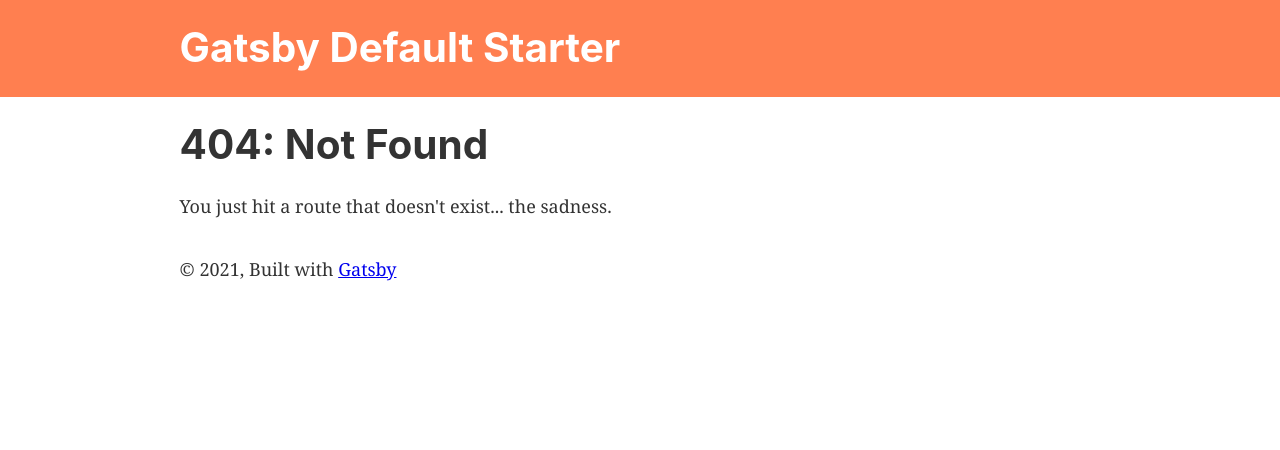
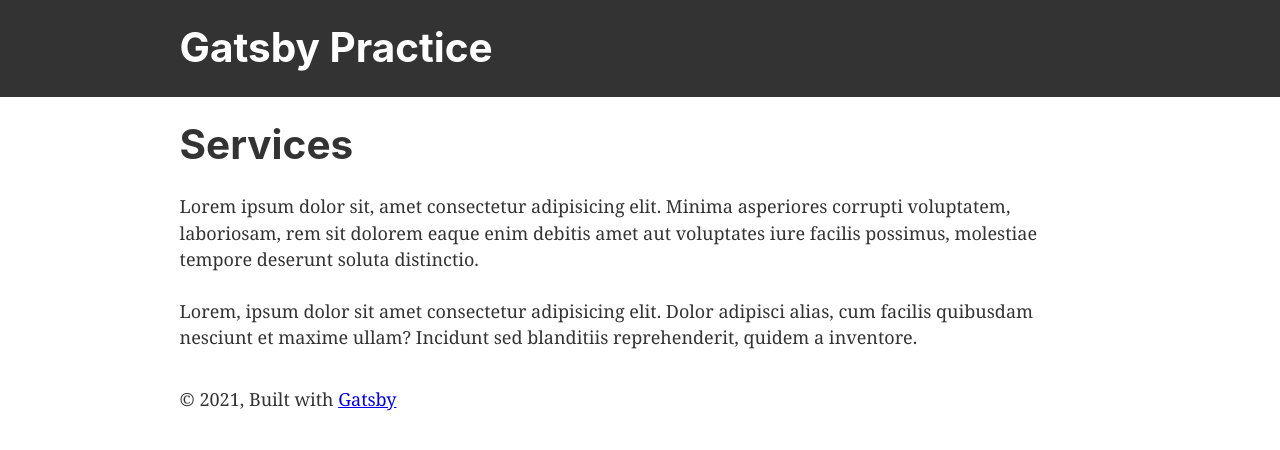
Before and after one commit to shallihan/gatsby_practice, a Gatsby site: page /services in a window 1280 px wide. Before the commit this address had no page. Built offline with nearby package versions, Linux system fonts and the light colour scheme; Gatsby itself is replaced by a stand-in of ours.

Commit message:
Add new pages to demonstrate routing in Gatsby.

```diff
--- a/gatsby-config.js
+++ b/gatsby-config.js
@@ -1,7 +1,7 @@
 module.exports = {
   siteMetadata: {
-    title: `Gatsby Default Starter`,
-    description: `Kick off your next, great Gatsby project with this default starter. This barebones starter ships with the main Gatsby configuration files you might need.`,
+    title: `Gatsby Practice`,
+    description: `A sample static website build using GatsbyJS`,
     author: `@gatsbyjs`,
     siteUrl: `https://gatsbystarterdefaultsource.gatsbyjs.io/`,
   },
--- a/src/components/header.js
+++ b/src/components/header.js
@@ -5,7 +5,7 @@ import { Link } from "gatsby"
 const Header = ({ siteTitle }) => (
   <header
     style={{
-      background: `coral`,
+      background: `#333`,
       marginBottom: `1.45rem`,
     }}
   >
--- a/src/pages/index.js
+++ b/src/pages/index.js
@@ -8,20 +8,24 @@ import Seo from "../components/seo"
 const IndexPage = () => (
   <Layout>
     <Seo title="Home" />
-    <h1>Hi people</h1>
-    <p>Welcome to your new Gatsby site.</p>
-    <p>Now go build something great.</p>
-    <StaticImage
+    <h1>
+      Learning how to use Gatsby, a React-based open-source framework for
+      creating websites and apps.
+    </h1>
+    <p>
+      The combined functionality from React, GraphQL and Webpack packaged into a single
+      tool for building static websites and apps.
+    </p>
+{/*     <StaticImage
       src="../images/gatsby-astronaut.png"
       width={300}
       quality={95}
       formats={["AUTO", "WEBP", "AVIF"]}
       alt="A Gatsby astronaut"
       style={{ marginBottom: `1.45rem` }}
-    />
+    /> */}
     <p>
       <Link to="/page-2/">Go to page 2</Link> <br />
-      <Link to="/using-typescript/">Go to "Using TypeScript"</Link>
     </p>
   </Layout>
 )
--- /dev/null
+++ b/src/pages/services.js
@@ -0,0 +1,23 @@
+import React from "react"
+import Layout from "../components/layout"
+import Seo from "../components/seo"
+
+const Services = () => (
+  <Layout>
+    <Seo title="Services" />
+    <h1>Services</h1>
+    <p>
+      Lorem ipsum dolor sit, amet consectetur adipisicing elit. Minima
+      asperiores corrupti voluptatem, laboriosam, rem sit dolorem eaque enim
+      debitis amet aut voluptates iure facilis possimus, molestiae tempore
+      deserunt soluta distinctio.
+    </p>
+    <p>
+      Lorem, ipsum dolor sit amet consectetur adipisicing elit. Dolor adipisci
+      alias, cum facilis quibusdam nesciunt et maxime ullam? Incidunt sed
+      blanditiis reprehenderit, quidem a inventore.
+    </p>
+  </Layout>
+)
+
+export default Services
```
Also changed, not shown: src/components/menu.js (added, +12 -0 lines), src/pages/about.js (added, +19 -0 lines).
